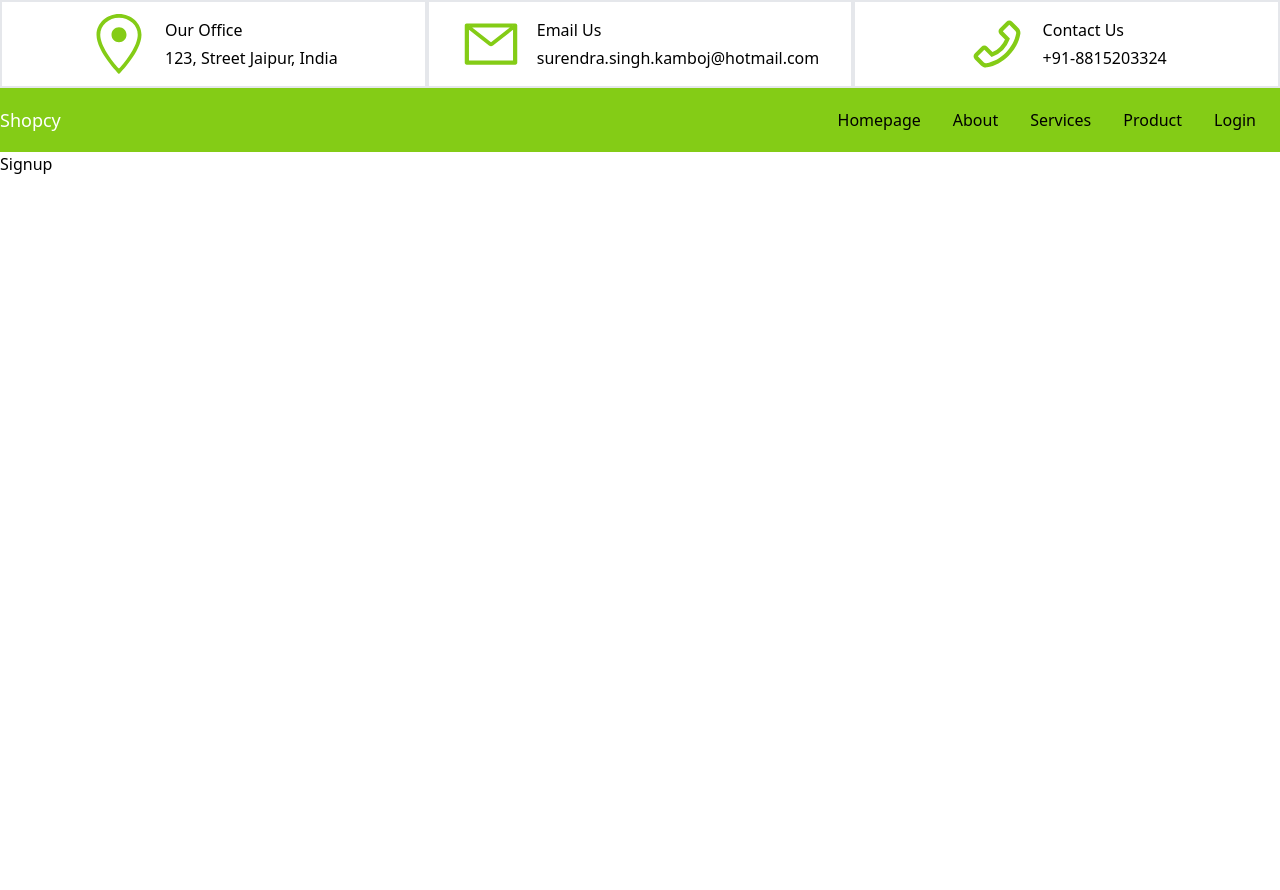
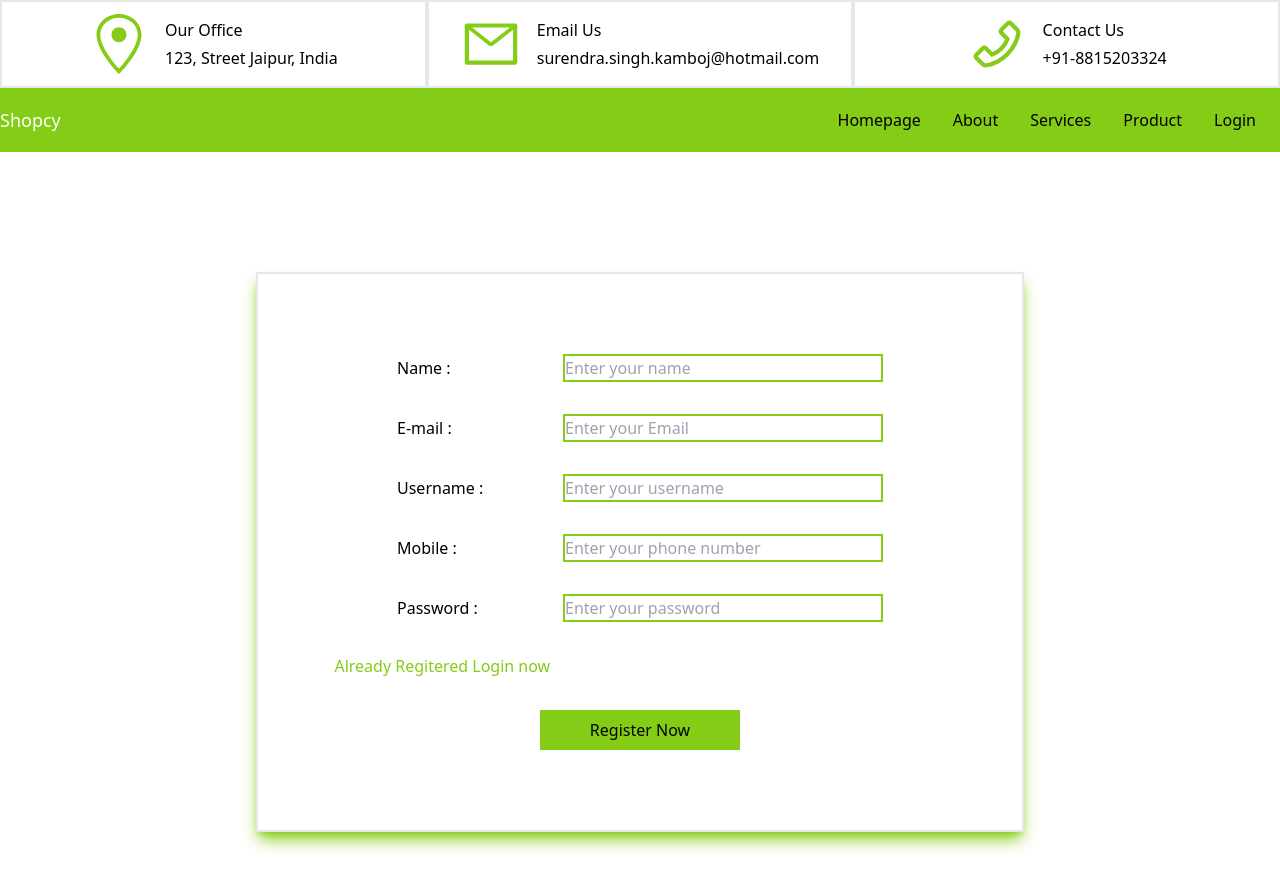
Before and after one commit to surendraSinghKamboj/shopcy, a Next.js app: page /Signup in a window 1280 px wide. Shown: the top 890 px of the page. Before the commit the page ends 800 px from the top, so only its background shows below. Built offline with nearby package versions, Linux system fonts and the light colour scheme.

Commit message:
axios installed an signup form desigened

```diff
--- a/package.json
+++ b/package.json
@@ -9,6 +9,7 @@
     "lint": "next lint"
   },
   "dependencies": {
+    "axios": "^1.3.4",
     "bcrypt": "^5.1.0",
     "eslint": "8.35.0",
     "eslint-config-next": "13.2.3",
--- a/src/pages/Signup.jsx
+++ b/src/pages/Signup.jsx
@@ -1,9 +1,116 @@
-import React from 'react'
+import Link from "next/link";
+import React, { useState } from "react";
 
 const Signup = () => {
+  const [data, setData] = useState({
+    name: "",
+    email: "",
+    userName: "",
+    mobile: "",
+    password: "",
+  });
+
+  const handleChange = (e) => {
+    setData({
+      ...data,
+      [e.target.name]: e.target.value,
+    });
+  };
+
+  const handleSubmit = () => {
+    console.log(data);
+  };
+
   return (
-    <div>Signup</div>
-  )
-}
+    <main className="w-[100vw] min-h-screen flex justify-center items-center">
+      <div className="flex flex-col justify-center items-center w-[60vw] h-[70vh] portrait:w-[90vw] portrait:h-[70vh]  shadow-lg border-2 shadow-lime-500">
+        <div className="flex portrait:flex-col my-4 justify-center items-center gap-4">
+          <label className="w-[150px] portrait:hidden" htmlFor="name">
+            Name :
+          </label>
+          <input
+            onChange={(e) => handleChange(e)}
+            type="text"
+            id="name"
+            name="name"
+            placeholder="Enter your name"
+            className="border-2 border-lime-500 w-80 focus:border-lime-600"
+          />
+        </div>
 
-export default Signup
+        <div className="flex portrait:flex-col my-4 justify-center items-center gap-4">
+          <label className="w-[150px] portrait:hidden" htmlFor="email">
+            E-mail :
+          </label>
+          <input
+            onChange={(e) => handleChange(e)}
+            type="text"
+            id="email"
+            name="email"
+            placeholder="Enter your Email"
+            className="border-2 border-lime-500 w-80 focus:border-lime-600"
+          />
+        </div>
+
+        <div className="flex portrait:flex-col my-4 justify-center items-center gap-4">
+          <label className="w-[150px] portrait:hidden" htmlFor="username">
+            Username :
+          </label>
+          <input
+            onChange={(e) => handleChange(e)}
+            type="text"
+            name="userName"
+            id="username"
+            placeholder="Enter your username"
+            className="border-2 border-lime-500 w-80 focus:border-lime-600"
+          />
+        </div>
+
+        <div className="flex portrait:flex-col my-4 justify-center items-center gap-4">
+          <label className="w-[150px] portrait:hidden" htmlFor="mobile">
+            Mobile :
+          </label>
+          <input
+            onChange={(e) => handleChange(e)}
+            type="number"
+            name="mobile"
+            id="mobile"
+            placeholder="Enter your phone number"
+            className="border-2 border-lime-500 w-80 focus:border-lime-600"
+          />
+        </div>
+
+        <div className="flex portrait:flex-col my-4 justify-center items-center gap-4">
+          <label className="w-[150px] portrait:hidden" htmlFor="password">
+            Password :
+          </label>
+          <input
+            onChange={(e) => handleChange(e)}
+            type="password"
+            name="password"
+            id="password"
+            placeholder="Enter your password"
+            className="border-2 border-lime-500 w-80 focus:border-lime-600"
+          />
+        </div>
+
+        <div className="flex justify-start my-4 items-center w-[80%]">
+          <p className="text-lime-500">
+            <Link href={"/Login"}>Already Regitered Login now</Link>
+          </p>
+        </div>
+
+        <div className="flex portrait:flex-col my-4 justify-center items-center gap-4">
+          <button
+            onClick={handleSubmit}
+            className="w-[200px] h-[40px] bg-lime-500 hover:bg-white hover:text-lime-500 border-lime-500 border-2"
+          >
+            Register Now
+          </button>
+        </div>
+      </div>
+    </main>
+  );
+};
+
+export default Signup;
--- a/src/pages/loading.jsx
+++ b/src/pages/loading.jsx
@@ -0,0 +1,9 @@
+import React from 'react'
+
+const loading = () => {
+  return (
+    <div>loading..............</div>
+  )
+}
+
+export default loading
```
Also changed, not shown: 1 other file (tests, documents, lock files or other folders).
